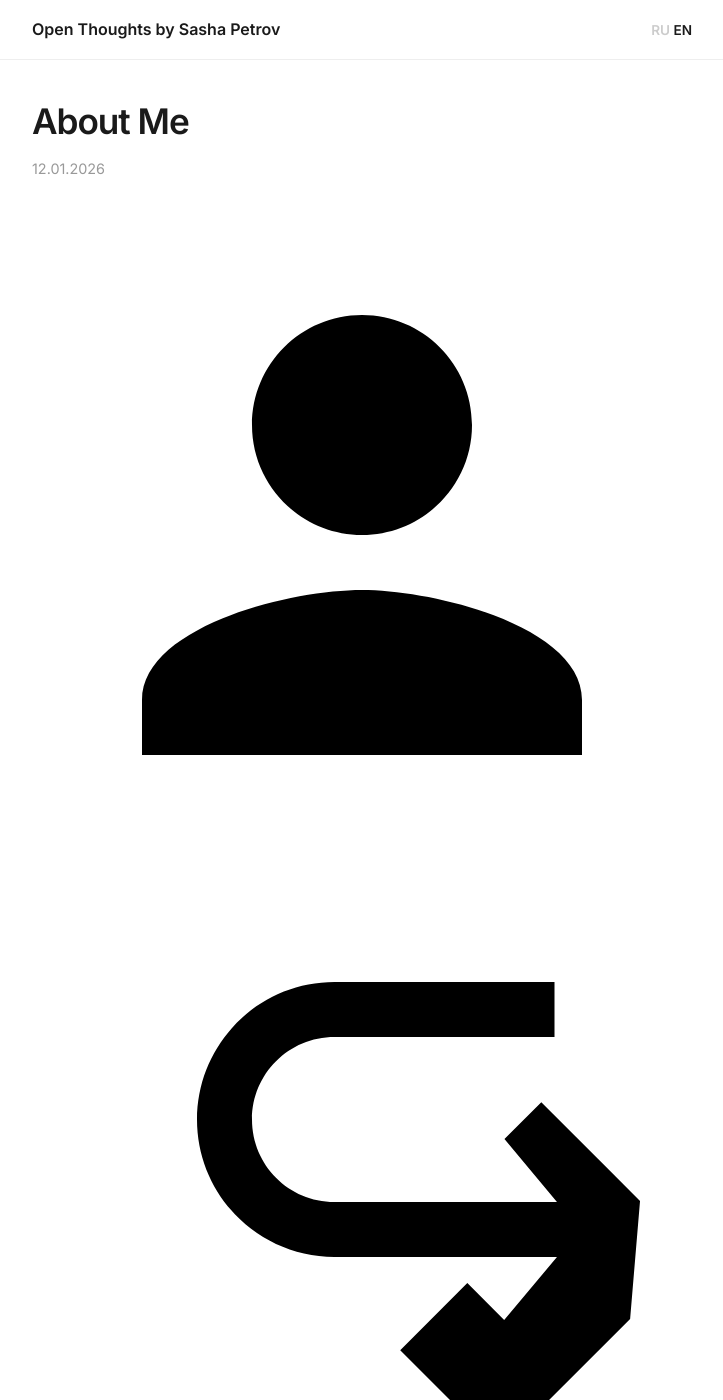
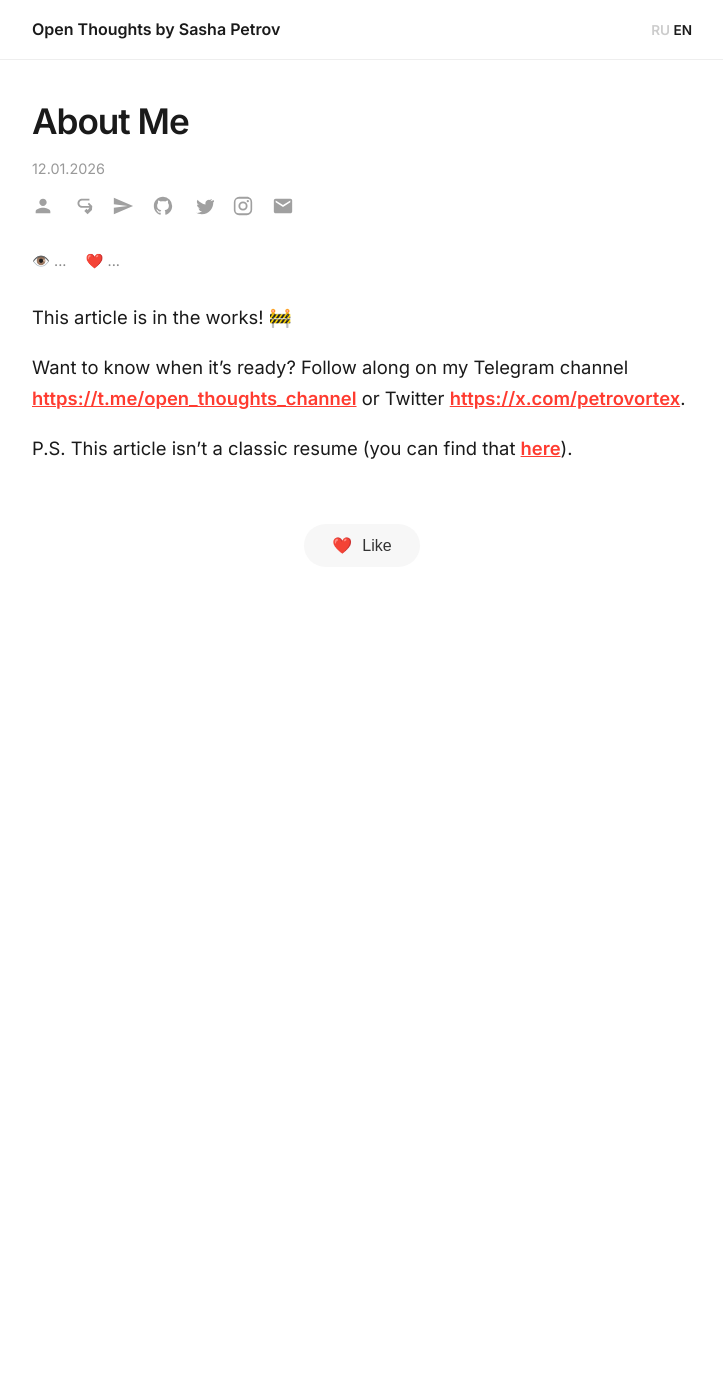
Before and after one commit to petrovortex/petrovortex.github.io, a Jekyll site: the page built from _posts/2026-01-12-about-en.md, in a window 1280 px wide and 1400 px high. Shown: the whole window, without its empty margins (278-1001 px from the left). Built offline with Jekyll 4.4.1, drawn with Linux system fonts in a browser that asks for light colours; comment, search, counter and statistics services are not loaded.

Commit message:
Update style.css

```diff
--- a/assets/css/style.css
+++ b/assets/css/style.css
@@ -95,6 +95,27 @@ a:hover { opacity: 0.7; }
     text-decoration: none;      /* Убираем подчеркивание при наведении */
 }
 
+/* --- ПАНЕЛЬ СОЦСЕТЕЙ В СТАТЬЕ --- */
+.social-bar {
+    display: flex;
+    gap: 18px;             /* Расстояние между иконками */
+    margin-bottom: 25px;   /* Отступ снизу до просмотров */
+    margin-top: -10px;     /* Чуть подтянем к дате */
+    align-items: center;
+}
+
+.social-icon {
+    width: 22px;           /* Размер иконок */
+    height: 22px;
+    fill: #a0a0a0;         /* Базовый серый цвет */
+    transition: fill 0.2s, transform 0.2s;
+}
+
+.social-bar a:hover .social-icon {
+    fill: #333;            /* Цвет при наведении */
+    transform: translateY(-2px); /* Легкое всплытие */
+}
+
 /* --- КНОПКИ --- */
 .post-actions { margin-top: 60px; display: flex; justify-content: center; }
 .like-button {
```
